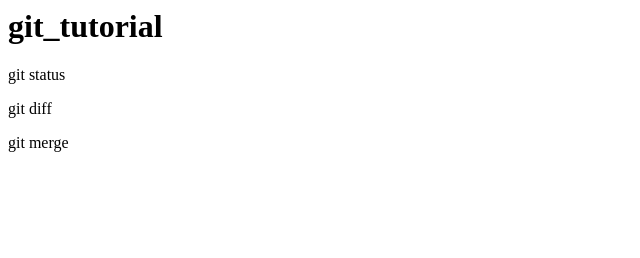
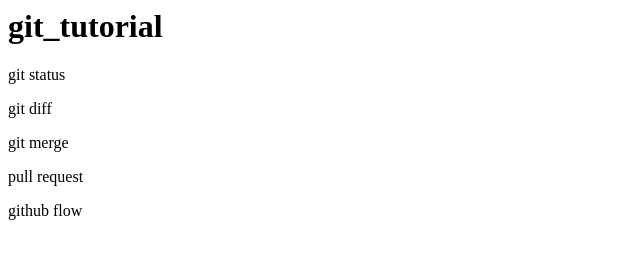
Before and after one commit to hatas0325/git_tutorial, a plain HTML site: page index.html in a window 1280 px wide. Shown: the whole page, without its empty margins (0-640 px from the left). Drawn offline with Linux system fonts and the light colour scheme.

Commit message:
github flowを追記

```diff
--- a/index.html
+++ b/index.html
@@ -2,3 +2,5 @@
 <p>git status</p>
 <p>git diff</p>
 <p>git merge</p>
+<p>pull request</p>
+<p>github flow</p>
```
